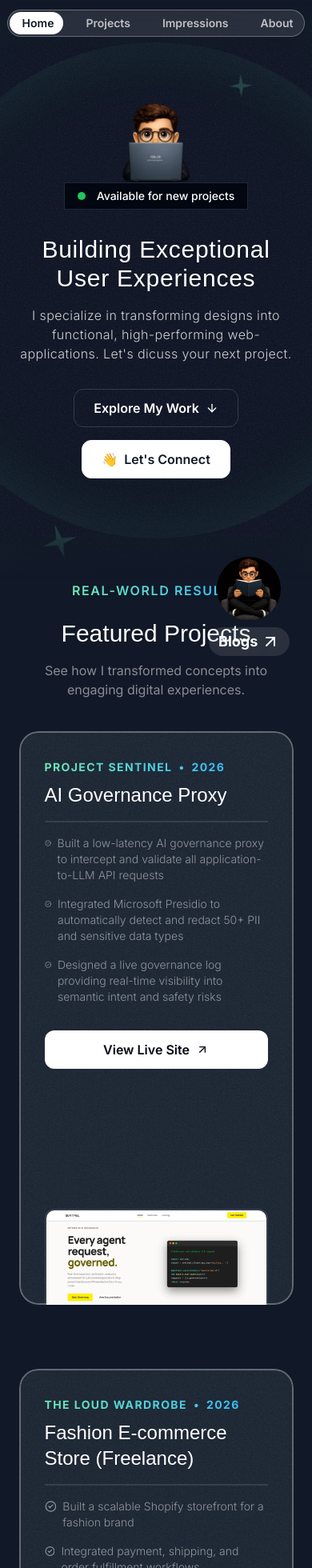
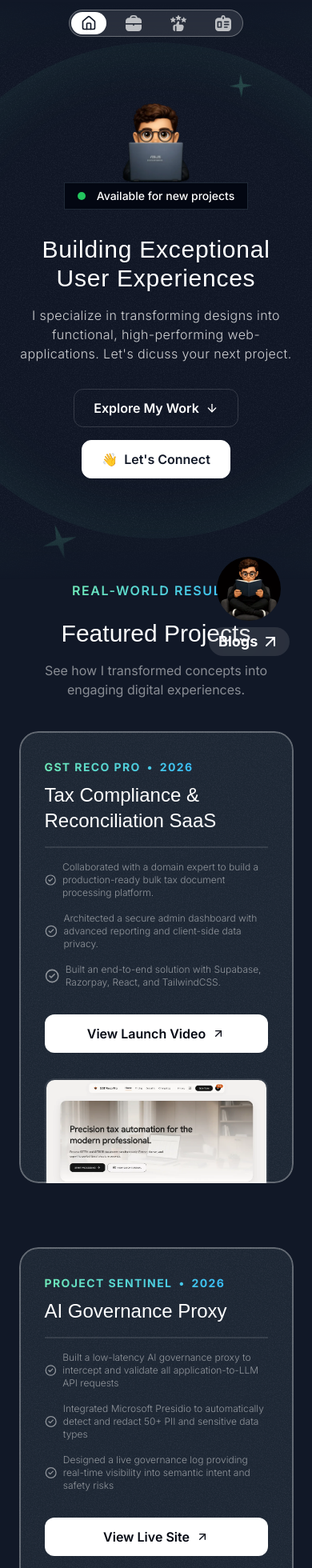
Before and after one commit to theprinceraj/theprinceraj.github.io, a Next.js app: page / in a window 390 px wide. Shown: the top 1960 px of the page at 80% size. Built offline with nearby package versions, Linux system fonts and the light colour scheme; a web font is replaced by a local one.

Commit message:
feat: update project details and images in portfolio, adjust header icon visibility, and refine project section layout

```diff
--- a/package.json
+++ b/package.json
@@ -3,7 +3,7 @@
     "version": "0.1.0",
     "private": true,
     "scripts": {
-        "dev": "next dev --turbopack",
+        "dev": "next dev -p 4000 --turbopack",
         "build": "next build",
         "postbuild": "bun scripts/generate-seo.ts",
         "start": "next start",
--- a/profile.config.ts
+++ b/profile.config.ts
@@ -27,7 +27,7 @@ import AzureIcon from "@/assets/icons/toolbox/azure.svg";
 import FigmaIcon from "@/assets/icons/toolbox/figma.svg";
 import localSocialPostmanPage from "@/assets/images/local-social-postman-page.png";
 import coverGeniusPage from "@/assets/images/cover-genius-screenshot.webp";
-import theLoudWardrobePage from "@/assets/images/the-loud-wardrobe-page.webp";
+import gstRecoProPage from "@/assets/images/gst-reco-pro-page.webp";
 import sentinelPage from "@/assets/images/sentinel-landing-page.webp";
 import markshifyLandingPage from "@/assets/images/markshify-landing-page.png";
 import ayushYadavAvatar from "@/assets/images/ayush-yadav-avatar.webp";
@@ -44,8 +44,8 @@ import {
 } from "./src/content/site-content";
 
 const portfolioProjectImages = [
+    gstRecoProPage,
     sentinelPage,
-    theLoudWardrobePage,
     coverGeniusPage,
     localSocialPostmanPage,
     markshifyLandingPage,
--- a/src/content/site-content.ts
+++ b/src/content/site-content.ts
@@ -86,6 +86,18 @@ export const footerLinks: FooterLinkItem[] = [
 
 export const portfolioProjects: PortfolioProjectItem[] = [
     {
+        "company": "GST Reco Pro",
+        "year": "2026",
+        "title": "Tax Compliance & Reconciliation SaaS",
+        "results": [
+            "Collaborated with a domain expert to build a production-ready bulk tax document processing platform.",
+            "Architected a secure admin dashboard with advanced reporting and client-side data privacy.",
+            "Built an end-to-end solution with Supabase, Razorpay, React, and TailwindCSS.",
+        ],
+        "link": "https://www.youtube.com/watch?v=MR8hMd3QWLo",
+        "linkText": "View Launch Video",
+    },
+    {
         company: "Project Sentinel",
         year: "2026",
         title: "AI Governance Proxy",
@@ -95,18 +107,6 @@ export const portfolioProjects: PortfolioProjectItem[] = [
             "Designed a live governance log providing real-time visibility into semantic intent and safety risks",
         ],
         link: "https://sentinel.theprinceraj.in",
-        linkText: "View Live Site",
-    },
-    {
-        company: "The Loud Wardrobe",
-        year: "2026",
-        title: "Fashion E-commerce Store (Freelance)",
-        results: [
-            "Built a scalable Shopify storefront for a fashion brand",
-            "Integrated payment, shipping, and order fulfillment workflows",
-            "Configured analytics and conversion tracking infrastructure",
-        ],
-        link: "https://theloudwardrobe.com",
         linkText: "View Live Site",
     },
     {
--- a/src/sections/Header.tsx
+++ b/src/sections/Header.tsx
@@ -136,13 +136,13 @@ export const Header = ({
                     const renderIcon = (id: string) => {
                         switch (id) {
                             case heroSectionId:
-                                return <HomeIcon className="size-5 sm:hidden md:block" />;
+                                return <HomeIcon className="size-5 block" />;
                             case projectsSectionId:
-                                return <BriefcaseIcon className="size-5 sm:hidden md:block" />;
+                                return <BriefcaseIcon className="size-5 block" />;
                             case testimonialsSectionId:
-                                return <FeedbackReviewIcon className="size-5 sm:hidden md:block" />;
+                                return <FeedbackReviewIcon className="size-5 block" />;
                             case aboutSectionId:
-                                return <IdBadgeIcon className="size-5 sm:hidden md:block" />;
+                                return <IdBadgeIcon className="size-5 block" />;
                             default:
                                 return null;
                         }
@@ -161,7 +161,7 @@ export const Header = ({
                             )}>
                             {renderIcon(sectionId)}
                             <span className="sr-only">{labels[sectionId as keyof typeof labels]}</span>
-                            <span className="hidden sm:inline ml-1">{labels[sectionId as keyof typeof labels]}</span>
+                            <span className="hidden md:inline ml-1">{labels[sectionId as keyof typeof labels]}</span>
                         </a>
                     );
                 })}
--- a/src/sections/Projects.tsx
+++ b/src/sections/Projects.tsx
@@ -21,14 +21,15 @@ export const ProjectsSection = ({ id }: { id: string }) => {
                             style={{
                                 top: `calc(${64 + index * 14}px)`,
                             }}>
-                            <div className="lg:grid lg:grid-cols-2 lg:gap-16">
-                                <div className="lg:pb-8 sm:min-h-[67vh] sm:max-h-[67vh] lg:min-h-[75vh] lg:max-h-[75vh]">
-                                    <div className="inline-flex gap-2 uppercase font-bold bg-gradient-to-r from-emerald-300 to-sky-400 text-transparent bg-clip-text tracking-widest md:tracking-normal text-sm md:text-base">
+                            <div className="grid lg:grid-cols-2 lg:gap-16">
+                                <div className="lg:pb-8 ">
+                                    {/* Company and Year */}
+                                    <div className="inline-flex gap-2 uppercase font-bold bg-gradient-to-r from-emerald-300 to-sky-400 text-transparent bg-clip-text tracking-widest md:tracking-normal text-xs sm:text-sm md:text-base">
                                         <span>{project.company}</span>
                                         <span>&bull;</span>
                                         <span>{project.year}</span>
                                     </div>
-                                    <h3 className="font-serif text-2xl md:text-4xl lg:max-w-sm mt-2 md:mt-5">
+                                    <h3 className="font-serif text-2xl md:text-3xl lg:text-4xl lg:max-w-sm mt-2 md:mt-5">
                                         {project.title}
                                     </h3>
                                     <hr className="border-t-2 border-white/10 mt-4 md:mt-5" />
@@ -36,9 +37,9 @@ export const ProjectsSection = ({ id }: { id: string }) => {
                                         {project.results.map((result) => (
                                             <li
                                                 key={result.title}
-                                                className="inline-flex gap-2 text-white/50 font-light text-sm md:text-base">
-                                                <CheckCircle2Icon className="size-5 md:size-6" />
-                                                <span>{result.title}</span>
+                                                className="inline-flex items-center gap-2 text-white/50 font-light">
+                                                <CheckCircle2Icon className="size-8 md:size-5" />
+                                                <span className="text-xs md:text-sm lg:text-base">{result.title}</span>
                                             </li>
                                         ))}
                                     </ul>
```
Also changed, not shown: src/assets/images/gst-reco-pro-page.webp (added), src/assets/images/the-loud-wardrobe-page.webp (deleted).
